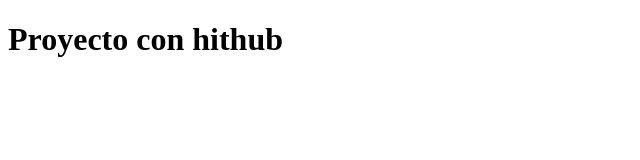
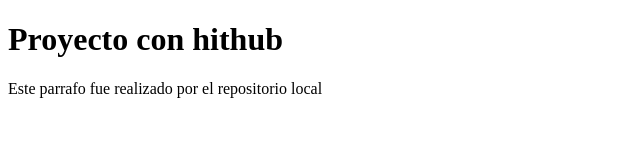
Before and after one commit to lennon1093/PracticasAmbientesComputacional, a plain HTML site: page index.html in a window 1280 px wide. Shown: the whole page, without its empty margins (0-640 px from the left). Drawn offline with Linux system fonts and the light colour scheme.

Commit message:
repositorio locla

```diff
--- a/index.html
+++ b/index.html
@@ -11,6 +11,11 @@
 <body>
     <h1>Proyecto con hithub</h1>
 
+
+
+
+    <p>Este parrafo fue realizado por el repositorio local</p>
+
 </body>
 
 </html>
```
